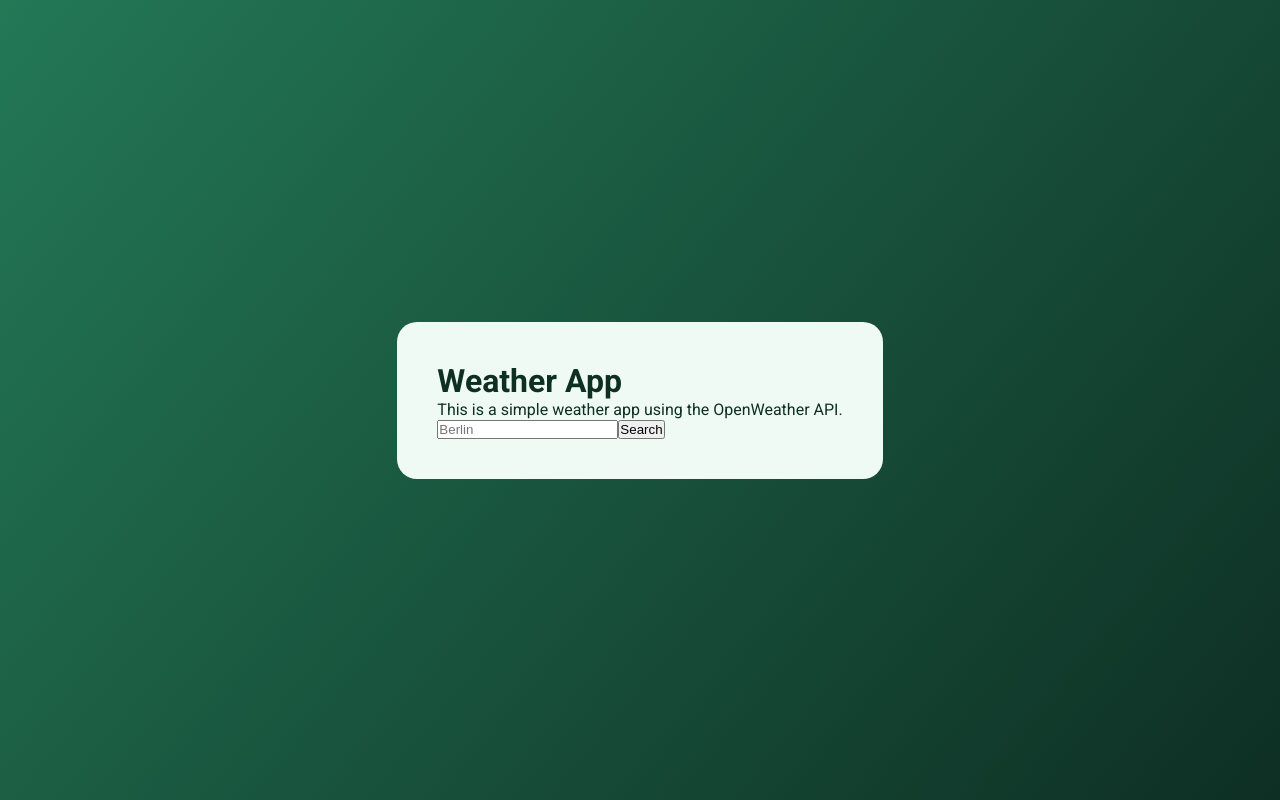
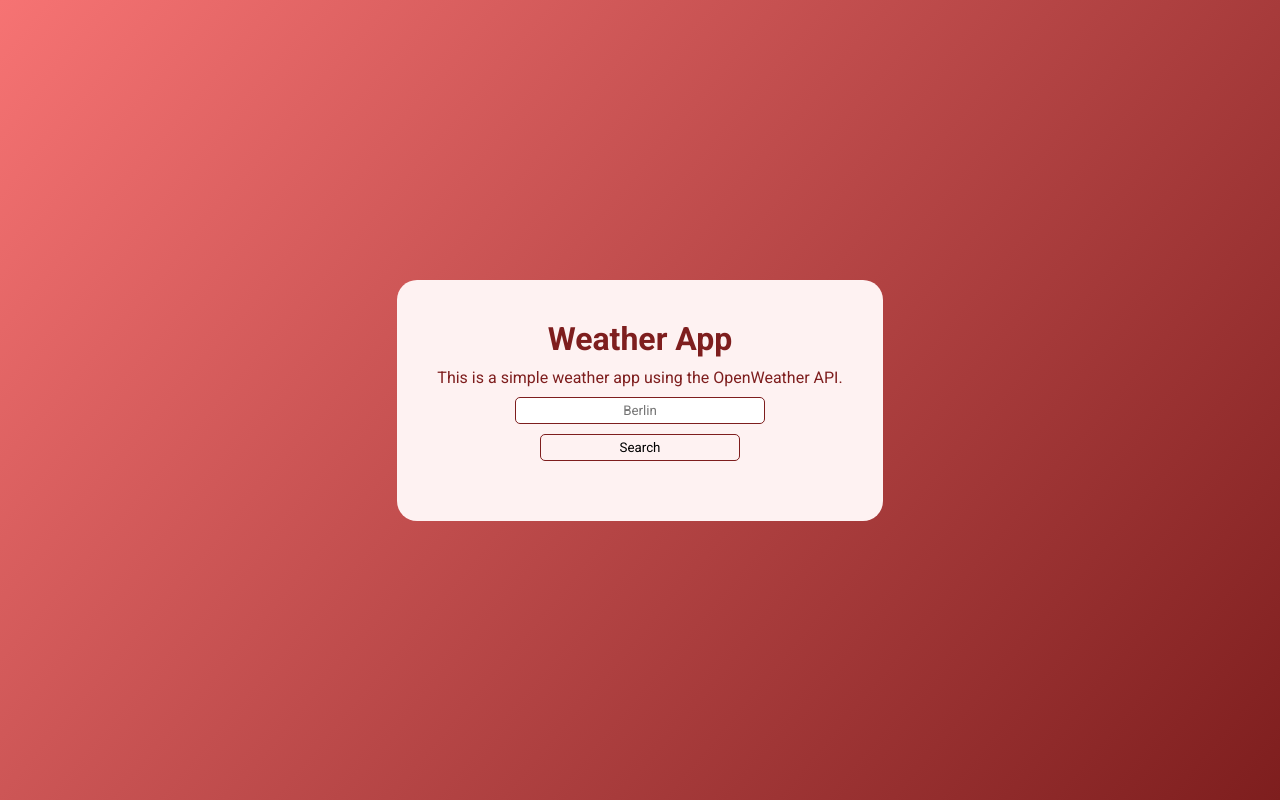
Before and after one commit to meisteraxel/weather-app, a React (Vite) app: page / in a window 1280 px wide. Built offline with nearby package versions, Linux system fonts and the light colour scheme.

Commit message:
changed styling

```diff
--- a/src/style.css
+++ b/src/style.css
@@ -1,15 +1,15 @@
 @import url("https://fonts.googleapis.com/css2?family=Roboto:ital,wght@0,100;0,300;0,400;0,500;0,700;0,900;1,100;1,300;1,400;1,500;1,700;1,900&display=swap");
 
 :root {
-  --50: #effaf4;
-  --100: #d9f2e3;
-  --200: #b6e4cb;
-  --300: #87ceab;
-  --400: #54b387;
-  --500: #32976b;
-  --600: #237856;
-  --700: #1c6047;
-  --950: #0e2f24;
+  --50: #fef2f2;
+  --100: #fee2e2;
+  --200: #fdcbcb;
+  --300: #fba6a6;
+  --400: #f67373;
+  --500: #ed4646;
+  --600: #da2828;
+  --700: #b71e1e;
+  --950: #7e1e1e;
 }
 
 * {
@@ -23,8 +23,8 @@ body {
   display: flex;
   align-items: center;
   justify-content: center;
-  background: linear-gradient(130deg, var(--600), var(--950));
-  font-family: Roboto, sans-serif;
+  background: linear-gradient(130deg, var(--400), var(--950));
+  font-family: "Roboto", sans-serif;
 }
 
 main {
@@ -33,3 +33,31 @@ main {
   padding: 40px;
   border-radius: 20px;
 }
+
+.app-container {
+  display: flex;
+  flex-direction: column;
+  gap: 10px;
+  align-items: center;
+  justify-content: center;
+  text-align: center;
+}
+
+.app-container input {
+  text-align: center;
+  width: 250px;
+  padding: 5px 0px;
+  border: 1px solid var(--950);
+  border-radius: 5px;
+  font-family: "Roboto", sans-serif;
+}
+
+.app-container button {
+  font-family: "Roboto", sans-serif;
+  padding: 5px 0px;
+  width: 200px;
+  background-color: var(--50);
+  border: 1px solid var(--950);
+  border-radius: 5px;
+  cursor: pointer;
+}
```
